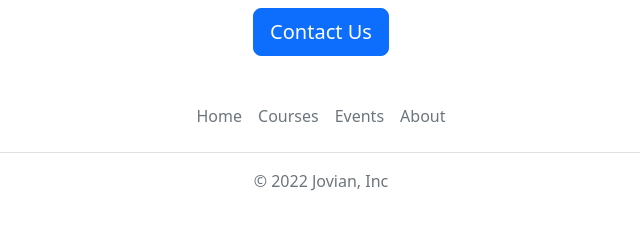
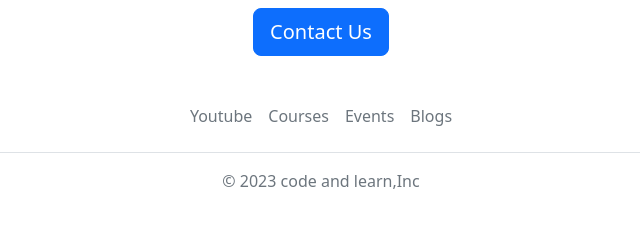
Before and after one commit to pushpitkamboj/python_website, a Flask app: page / in a window 1280 px wide. Shown: the part 1318-1567 px from the top of the page, without its empty margins (319-959 px from the left). Run offline with Flask 3, Linux system fonts and the light colour scheme.

Commit message:
Update footer.html

```diff
--- a/templates/footer.html
+++ b/templates/footer.html
@@ -1,12 +1,12 @@
 <div class="container">
   <footer class="py-3 my-4">
     <ul class="nav justify-content-center border-bottom pb-3 mb-3">
-      <li class="nav-item"><a  target="_blank" href="https://www.jovian.ai" class="nav-link px-2 text-muted">Home</a></li>
-      <li class="nav-item"><a  target="_blank" href="https://jovian.ai/learn" class="nav-link px-2 text-muted">Courses</a></li>
+      <li class="nav-item"><a  target="_blank" href="https://www.youtube.com/watch?v=ora5jY7yIEw" class="nav-link px-2 text-muted">Youtube</a></li>
+      <li class="nav-item"><a  target="_blank" href="https://www.coursera.org/specializations/machine-learning-introduction" class="nav-link px-2 text-muted">Courses</a></li>
 
-      <li class="nav-item"><a target="_blank" href="https://jovian.ai/events" class="nav-link px-2 text-muted">Events</a></li>
-      <li class="nav-item"><a  target="_blank" href="https://jovian.ai/about" class="nav-link px-2 text-muted">About</a></li>
+      <li class="nav-item"><a target="_blank" href="https://nextgrid.ai/tag/hackathon/" class="nav-link px-2 text-muted">Events</a></li>
+      <li class="nav-item"><a  target="_blank" href="https://codeandlearn.hashnode.dev/" class="nav-link px-2 text-muted">Blogs </a></li>
     </ul>
-    <p class="text-center text-muted">&copy; 2022 Jovian, Inc</p>
+    <p class="text-center text-muted">&copy; 2023 code and learn,Inc</p>
   </footer>
 </div>
```
